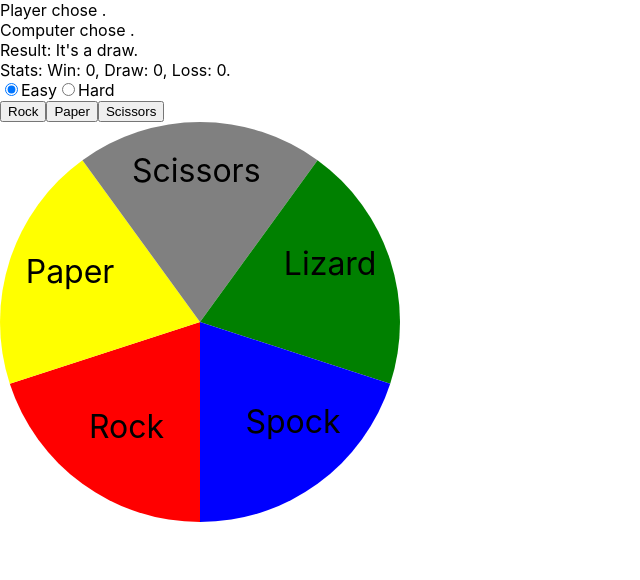
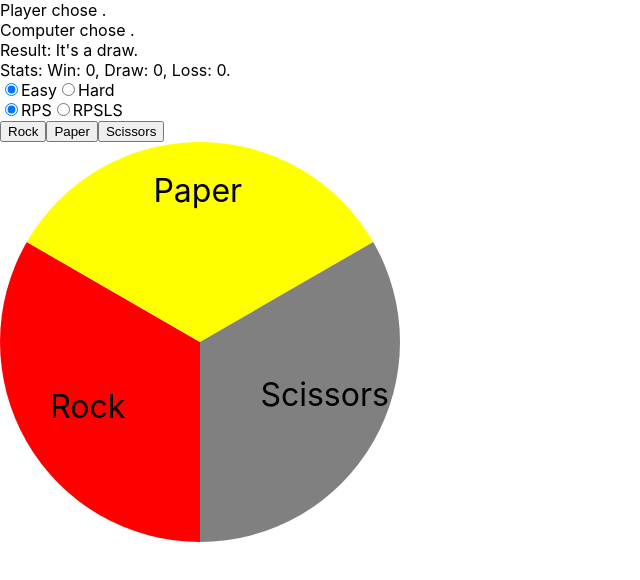
Before and after one commit to ViaMarcus/rps, a React (Create React App) app: page / in a window 1280 px wide. Shown: the top 580 px of the page, without its empty margins (0-640 px from the left). Built offline with nearby package versions, Linux system fonts and the light colour scheme.

Commit message:
controller now renders version based on selected

```diff
--- a/src/components/Controller.jsx
+++ b/src/components/Controller.jsx
@@ -2,9 +2,14 @@ import React, { Component } from 'react';
 
 class Controller extends Component {
     state = {
-        version: 5,
+        version: 3,
         onClickHandler: this.props.onClickHandler
     };
+
+    componentWillReceiveProps(nextProps) {
+      let version = nextProps.version == "five" ? 5 : 3;
+      this.setState({ version });
+    }
 
     pathArray(version) {
         let colors = ['red', 'yellow', 'grey','green','blue'];
@@ -16,8 +21,25 @@ class Controller extends Component {
         for (let i = 0; i < version; i++) {
             let rot = angle*i+rotate
             let adjust = version == 5 ? 0.6 : 1
-            out.push(<path onClick={() => this.state.onClickHandler(throws[i])} fill={colors[i]} id={ids[i]} key={ids[i]} d={`M ${this.getXY(rot)} A 1 1 0 0 1 ${this.getXY(angle*(i+1)+rotate)} L 0 0`} />)
-            out.push(<text x={Math.cos(rot+adjust)*70-4*throws[i].length} fill="black" y={Math.sin(rot+adjust)*70} transform={`scale(0.01)`}>{throws[i]}</text>)
+            out.push(
+              <path
+                onClick={() => this.state.onClickHandler(throws[i])}
+                fill={colors[i]} id={ids[i]}
+                key={"path-" + ids[i]}
+                d={`M ${this.getXY(rot)} A 1 1 0 0 1 ${this.getXY(angle*(i+1)+rotate)} L 0 0`}
+              />
+            )
+            out.push(
+              <text
+                key={"text-" + ids[i]}
+                onClick={() => this.state.onClickHandler(throws[i])}
+                x={Math.cos(rot+adjust)*70-4*throws[i].length}
+                fill="black"
+                y={Math.sin(rot+adjust)*70}
+                transform={`scale(0.01)`}>
+                {throws[i]}
+              </text>
+            )
         }
         return out;
     }
@@ -27,6 +49,7 @@ class Controller extends Component {
     }
 
     render() {
+        console.log("render" + this.state.version)
         return (
             <div>
                 <svg
--- a/src/components/Game.jsx
+++ b/src/components/Game.jsx
@@ -8,7 +8,8 @@ class Game extends Component {
         computerThrow: "",
         stats: [0,0,0],
         mode: "easy",
-        history: ""
+        history: "",
+        version: "three"
     }
 
     onClickHandler = choice => {
@@ -25,6 +26,7 @@ class Game extends Component {
     }
 
     onModeChange = e => {
+        console.log(e)
         this.setState( {[e.target.name]: e.target.value} )
     }
 
@@ -56,13 +58,34 @@ class Game extends Component {
                 />
                 <label id="radio" htmlFor="hard">Hard</label>
                 </div>
+
+                <div id="version">
+                <input
+                    defaultChecked="three"
+                    type="radio"
+                    id="three"
+                    name="version"
+                    value="three"
+                    onChange={this.onModeChange}
+                />
+                <label id="radio" htmlFor="three">RPS</label>
+                <input
+                    type="radio"
+                    id="five"
+                    name="version"
+                    value="five"
+                    onChange={this.onModeChange}
+                />
+                <label id="radio" htmlFor="five">RPSLS</label>
+                </div>
+
                 <div id="player1">
                     <button id="rock" onClick={ () => this.onClickHandler("Rock") }>Rock</button>
                     <button id="paper" onClick={ () => this.onClickHandler("Paper") }>Paper</button>
                     <button id="scissors" onClick={ () => this.onClickHandler("Scissors") }>Scissors</button>
                 </div>
                 <Controller
-                    version="3"
+                    version={this.state.version}
                     onClickHandler={this.onClickHandler}
                 />
             </>
```
